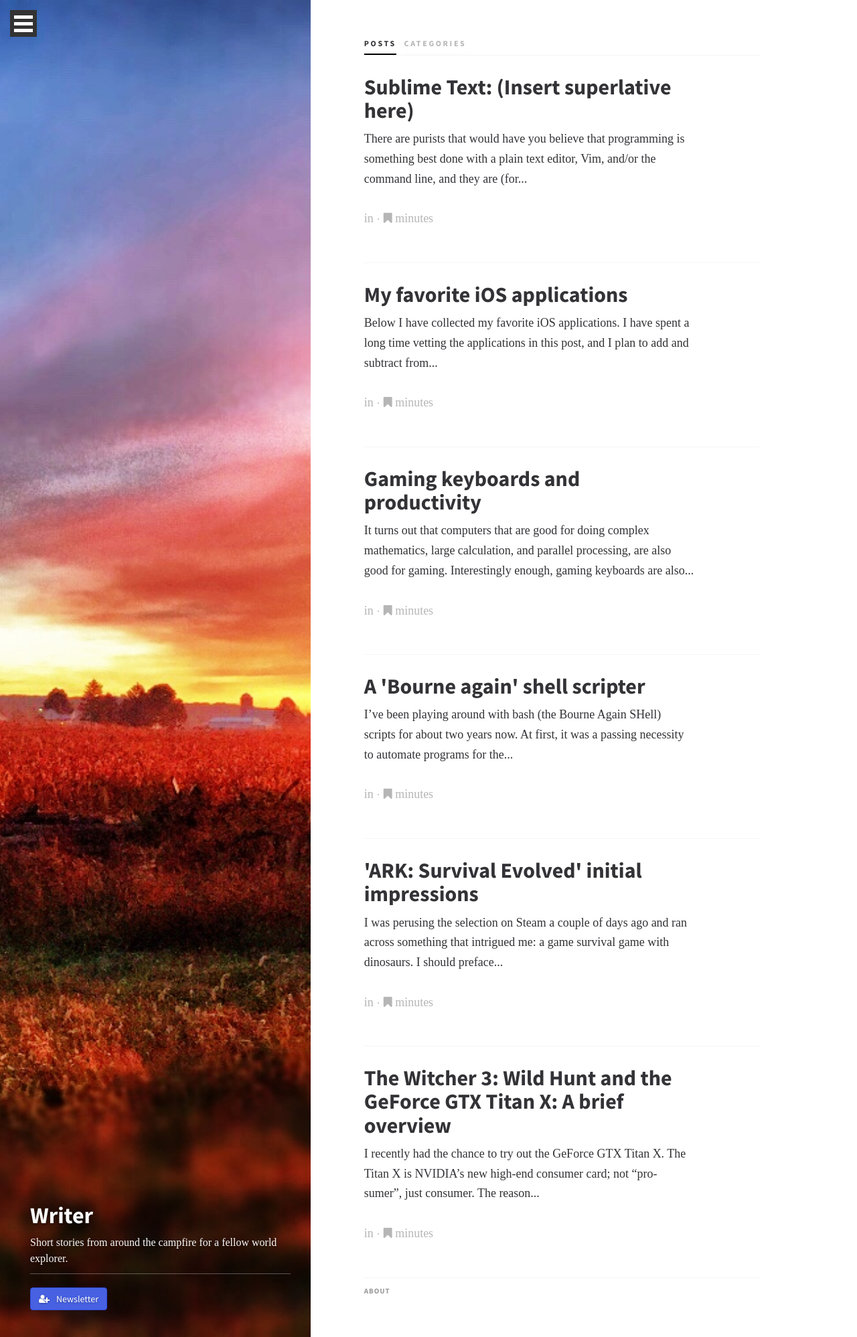
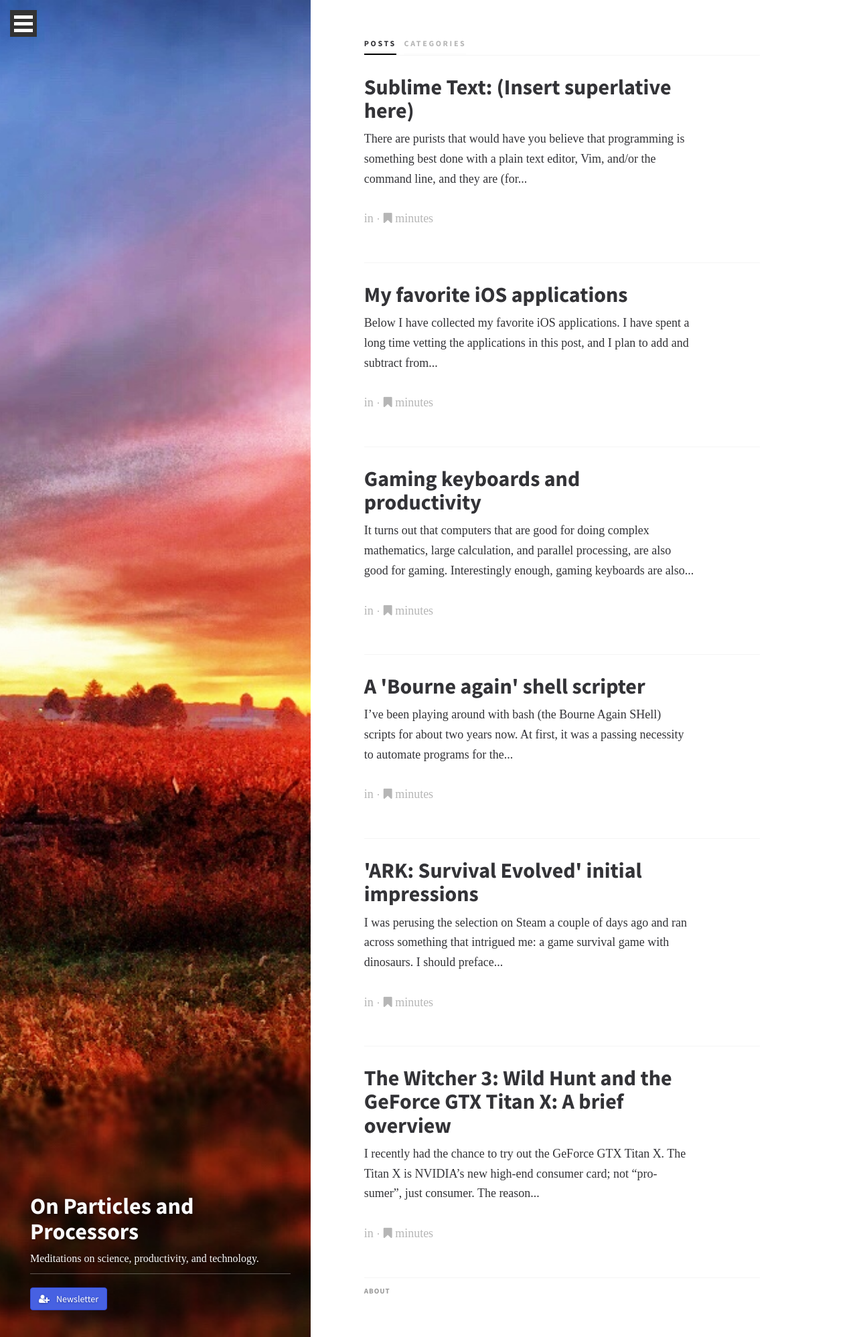
Before and after one commit to lmarkley/lmarkley.github.io, a Jekyll site: the page built from index.html, in a window 1280 px wide. Shown: the whole page at 67% size. Built offline with Jekyll 4.4.1, drawn with Linux system fonts in a browser that asks for light colours; some web fonts are replaced.

Commit message:
Changing up the theme. working

```diff
--- a/index.html
+++ b/index.html
@@ -1,8 +1,8 @@
 ---
 layout: home
 feature_image: sunrise
-title: Writer
-desc: Short stories from around the campfire for a fellow world explorer.
+title: On Particles and Processors
+desc: Meditations on science, productivity, and technology.
 include_cta_btn: true
 cta_text: Newsletter
 cta_link: about/
```
